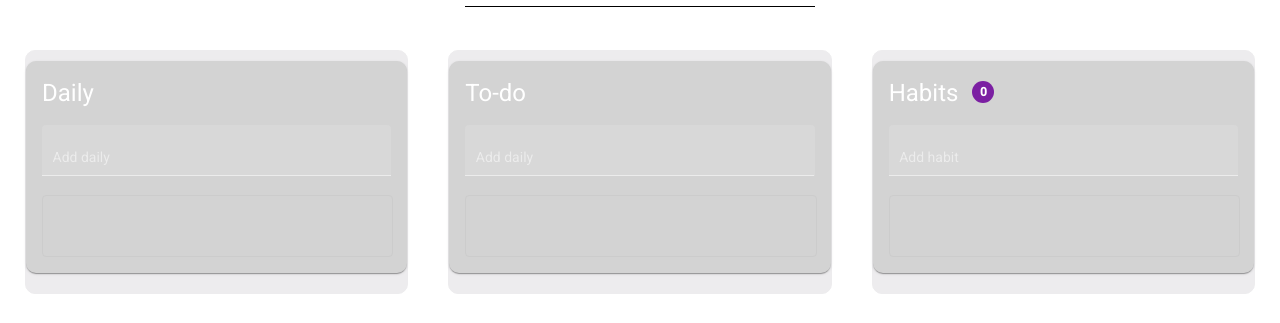
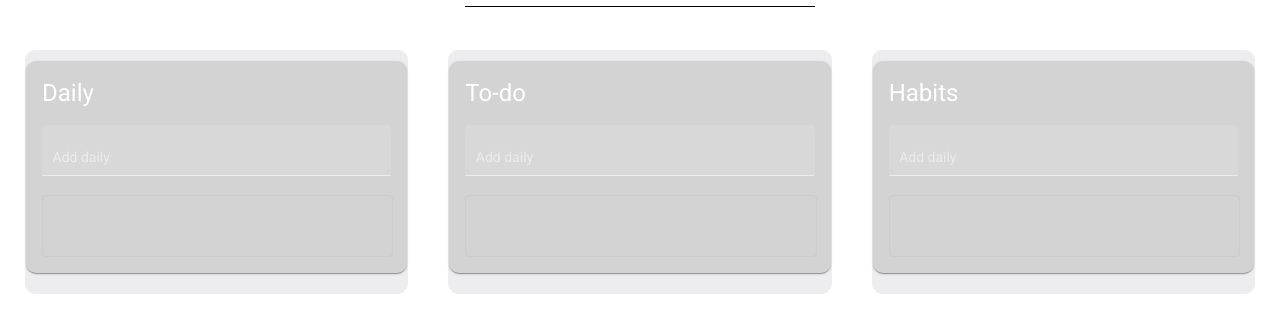
Before and after one commit to vigneshuthra/habitica-NEW, an Angular app: page /home in a window 1280 px wide. Shown: the part 264-587 px from the top of the page. Built offline with nearby package versions, Linux system fonts and the light colour scheme.

Commit message:
update habit component

```diff
--- a/src/app/habits/habits.component.html
+++ b/src/app/habits/habits.component.html
@@ -2,46 +2,10 @@
     <div class="titleBadge">
         <h1>Habits</h1>
         <div class="badgecontainer">
-            <div [matBadge]="counter" matBadgeHidden="false" matBadgeColor="primary" class="number-display">
-            </div>
-          </div>
+        </div>
     </div>
 
-    <div>
-      <form [formGroup]="newTodoForm" class="flex mt-4">
-        <mat-form-field appearance="fill"
-          ><input
-            matInput
-            placeholder="Add habit"
-            formControlName="todoItem"
-            autocomplete="off"
-            (keyup.enter)="addTask()"
-            #textInput
-        /></mat-form-field>
-      </form>
-    </div>
+    <app-item-list [type]="'HABIT'"></app-item-list>
 
-    <div cdkDropList class="habit-list" (cdkDropListDropped)="drop($event)">
-      <div
-        class="listContainer"
-        *ngFor="let data of habitList; index as i"
-        cdkDrag
-      >
-      <mat-checkbox (change)="OnChange($event)" [checked]="IsChecked"></mat-checkbox>
-
-        <div class="displayvalue" [ngClass]="{ 'line-through': data.Task }">
-          {{ data.Task | uppercase }}
-        </div>
-        <div>
-          <button
-          mat-mini-fab
-          color="white"
-          class="removeDone"
-          (click)="removeTask(i)"
-        >
-          -
-        </button>
-        </div>
-      </div>
-    </div></mat-card
+    </mat-card
   >
--- a/src/app/habits/habits.component.ts
+++ b/src/app/habits/habits.component.ts
@@ -11,50 +11,10 @@ import { HabitTask } from './habitmodels';
   styleUrls: ['./habits.component.scss'],
 })
 export class HabitsComponent implements OnInit {
-  @ViewChild('textInput')
-  titleInputReference!: ElementRef;
 
-
-  habitList: HabitTask[] = [];
-  newTodoForm = this.formBuilder.group({
-    todoItem: '',
-  });
-  IsChecked: boolean;
-  constructor(private formBuilder: FormBuilder, private habitService : HabitService) {
-    this.IsChecked = false;
-
-  }
 
 
   ngOnInit(): void {}
 
-  counter=0;
-
-  addTask() {
-    this.habitService.createTask(this.titleInputReference.nativeElement.value);
-    this.habitList= this.habitService.getHabitTask();
-    this.counter++;
-    console.log(this.counter);
-    this.newTodoForm.reset();
-  }
-
-  drop(event: CdkDragDrop<string[]>) {
-    moveItemInArray(this.habitList, event.previousIndex, event.currentIndex);
-  }
-
-  removeTask(i: any) {
-    this.habitList.splice(i, 1);
-    window.localStorage.setItem('task', JSON.stringify(this.habitList));
-    this.counter--;
-    console.log(this.counter);
-
-  }
-
-  OnChange($event: any) {
-    if ($event.checked) console.log('the task is added');
-    else console.log('the task is removed');
-
-    //MatCheckboxChange {checked,MatCheckbox}
-  }
 
 }
--- a/src/app/habits/habits.module.ts
+++ b/src/app/habits/habits.module.ts
@@ -12,6 +12,7 @@ import { HabitsComponent } from './habits.component';
 import {MatButtonModule} from '@angular/material/button';
 import { HabitService } from './habits.service';
 import {MatBadgeModule} from '@angular/material/badge';
+import { ItemListModule } from '../item-list/item-list.module';
 
 @NgModule({
   imports: [
@@ -26,7 +27,8 @@ import {MatBadgeModule} from '@angular/material/badge';
     DragDropModule,
     MatInputModule,
     MatButtonModule,
-    MatBadgeModule
+    MatBadgeModule,
+    ItemListModule
 
   ],
   declarations: [HabitsComponent],
--- a/src/app/habits/habits.service.ts
+++ b/src/app/habits/habits.service.ts
@@ -11,10 +11,10 @@ export class HabitService {
         return this.ListHabit;
     }
 
-    createTask(newTask: string){
+    createTask(newTask: string, newType: string){
 
         if(newTask.length!=0){
-            const habitobj= {Task:newTask};
+            const habitobj= {Task:newTask, Type:newType};
             this.ListHabit.push(habitobj);
         }
     }
--- a/src/app/home/home.component.scss
+++ b/src/app/home/home.component.scss
@@ -25,5 +25,3 @@
   justify-content: center;
   max-width: 100%;
 }
-.bodyMain{
-}
--- a/src/app/item-list/item-list.component.html
+++ b/src/app/item-list/item-list.component.html
@@ -32,4 +32,15 @@
     >
     </app-item>
   </div>
+  <div *ngIf="type == 'HABIT'">
+    <app-item
+      [value]="value"
+      *ngFor="let value of filteredHabitList; index as i"
+      cdkDrag
+      (inputDataChange)="removeTask(i)"
+    >
+    </app-item>
+  </div>
+
+
 </div>
--- a/src/app/item-list/item-list.component.ts
+++ b/src/app/item-list/item-list.component.ts
@@ -5,6 +5,8 @@ import { FormBuilder } from '@angular/forms';
 import { Subject, takeUntil } from 'rxjs';
 import { DailyService } from '../daily/daily.service';
 import { DailyTask } from '../daily/models';
+import { HabitTask } from '../habits/habitmodels';
+import { HabitService } from '../habits/habits.service';
 import { HomeService } from '../home/home.service';
 import { TodoService } from '../todo-list/todo-list.service';
 import { TodoTask } from '../todo-list/todomodels';
@@ -24,8 +26,10 @@ export class ItemListComponent implements OnInit {
   dailyList: DailyTask[] = [];
   filteredDailyList: DailyTask[] = [];
   filteredTodoList: TodoTask[] = [];
+  filteredHabitList: HabitTask[] = [];
 
   TodoList: TodoTask[] = [];
+  habitList: HabitTask[] = [];
 
   newTodoForm = this.formBuilder.group({
     todoItem: '',
@@ -40,6 +44,7 @@ export class ItemListComponent implements OnInit {
     private http: HttpClient,
     private dailyService: DailyService,
     private todoService: TodoService,
+    private habitService: HabitService,
     private _homeService: HomeService
   ) {
     this.IsChecked = false;
@@ -71,6 +76,17 @@ export class ItemListComponent implements OnInit {
       console.log(this.type, this.TodoList);
 
       this.newTodoForm.reset();
+    } else if (this.type == 'HABIT') {
+      this.habitService.createTask(
+        this.titleInputReference.nativeElement.value,
+        this.type
+      );
+      this.habitList = this.habitService.getHabitTask();
+      this.filteredHabitList = this.habitService.getHabitTask();
+
+      console.log(this.type, this.habitList);
+
+      this.newTodoForm.reset();
     }
   }
   markDone(value: any) {}
@@ -79,6 +95,7 @@ export class ItemListComponent implements OnInit {
     if (this.type == 'DAILY') this.dailyList.splice(i, 1);
 
     if (this.type == 'TODO') this.TodoList.splice(i, 1);
+    if (this.type == 'HABIT') this.habitList.splice(i, 1);
   }
 
   removeData(i: any) {
@@ -90,6 +107,8 @@ export class ItemListComponent implements OnInit {
       moveItemInArray(this.dailyList, event.previousIndex, event.currentIndex);
     if (this.type == 'TODO')
       moveItemInArray(this.TodoList, event.previousIndex, event.currentIndex);
+    if (this.type == 'HABIT')
+      moveItemInArray(this.habitList, event.previousIndex, event.currentIndex);
   }
 
   OnChange($event: any) {
@@ -103,15 +122,20 @@ export class ItemListComponent implements OnInit {
     if (!value) {
       this.filteredDailyList = this.dailyList;
       this.filteredTodoList = this.TodoList;
+      this.filteredHabitList = this.habitList;
       return;
     }
     if (this.type == 'DAILY')
       this.filteredDailyList = this.dailyList.filter((dailyItem) =>
         dailyItem.Task.toLowerCase().includes(value.toLowerCase())
       );
-    else this.type == 'TODO';
+    else if( this.type == 'TODO')
     this.filteredTodoList = this.TodoList.filter((todoItem) =>
       todoItem.Task.toLowerCase().includes(value.toLowerCase())
     );
+    else( this.type=='HABIT')
+    this.filteredHabitList = this.habitList.filter((HabitItem) =>
+      HabitItem.Task.toLowerCase().includes(value.toLowerCase())
+    );
   }
 }
--- a/src/app/item-list/item.data.ts
+++ b/src/app/item-list/item.data.ts
@@ -1 +1 @@
-export declare type ItemType = 'TODO' | 'DAILY' | 'HABBIT'
+export declare type ItemType = 'TODO' | 'DAILY' | 'HABIT'
--- a/src/app/item/item.component.html
+++ b/src/app/item/item.component.html
@@ -1,5 +1,5 @@
 <div class="listContainer">
-  <div>
+  <div class="checkcontainer">
     <mat-checkbox
       (change)="OnChange($event)"
       [checked]="IsChecked"
--- a/src/app/item/item.component.scss
+++ b/src/app/item/item.component.scss
@@ -78,12 +78,13 @@
   }
 
   ::ng-deep .mat-checkbox-checked.mat-accent .mat-checkbox-background,.mat-checkbox-indeterminate.mat-accent .mat-checkbox-background {
-    background-color: green;
+    background-color: green !important;
   }
 
   .deleteitem{
     color: red;
   }
+
   #matMenu{
     justify-content: left;
   }
@@ -103,3 +104,16 @@
 .number-display {
   font-size: 1em;
 }
+
+// Background border
+.mat-checkbox .mat-checkbox-frame {
+  border-color: black !important;
+  background-color: #dddddd !important
+}
+
+.mat-checkbox-indeterminate.mat-accent .mat-checkbox-background, .mat-checkbox-checked.mat-accent .mat-checkbox-background {
+  margin-top: 1px;
+  margin-left: 1px;
+  width: 18px;
+  height: 18px;
+}
```
